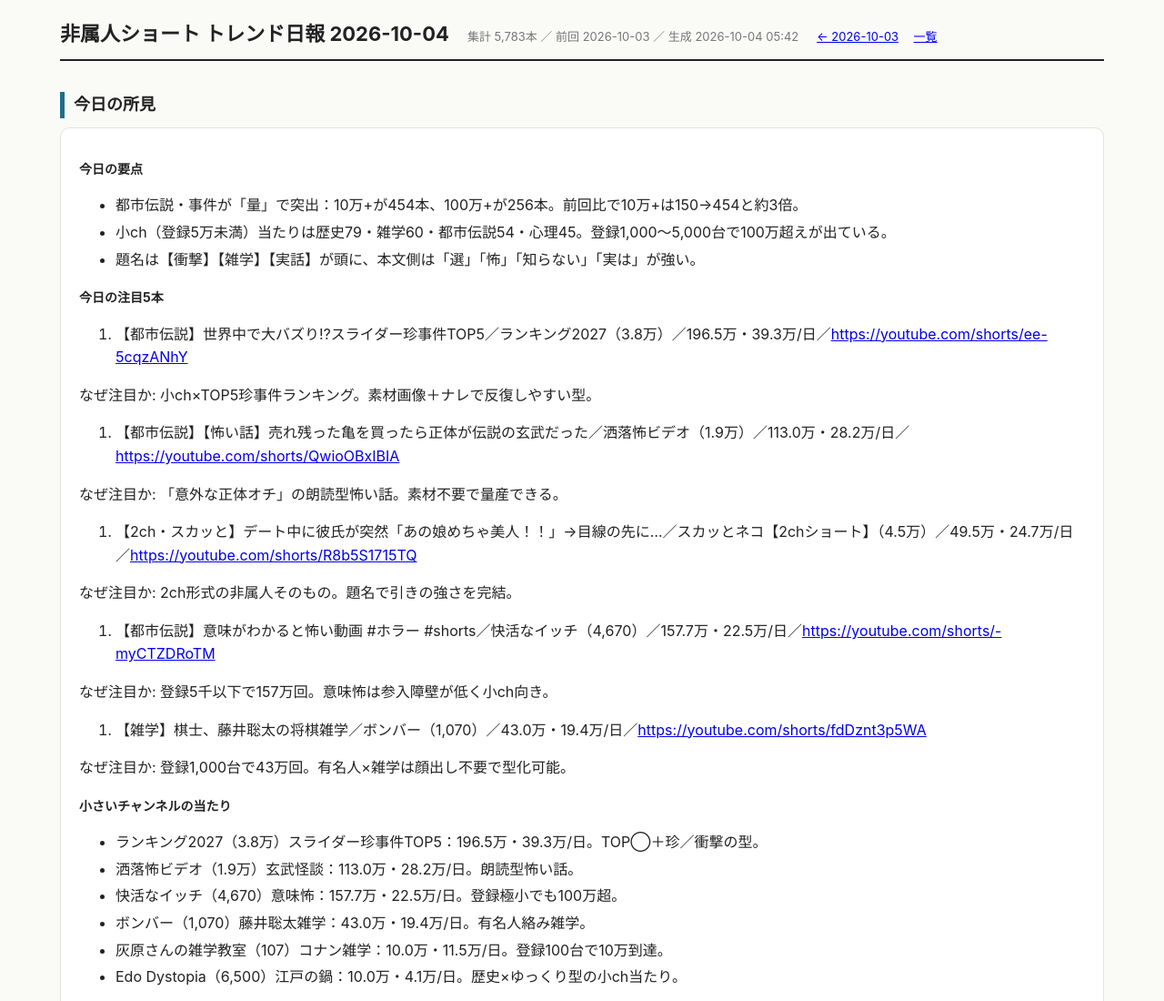
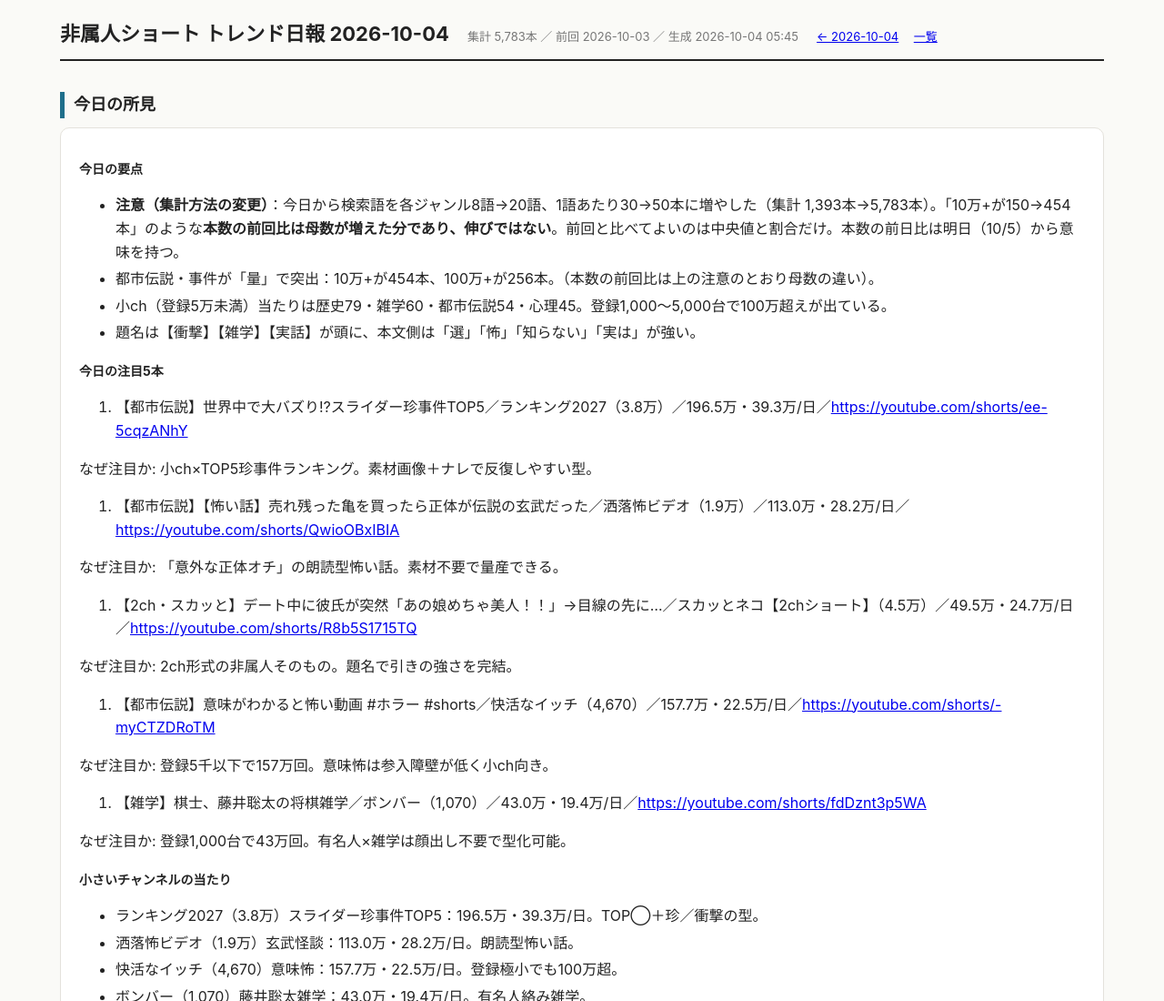
Before and after one commit to hayatorani63-eng/shorts-trend, a plain HTML site: page 2026-10-04.html in a window 1280 px wide. Shown: the top 1100 px of the page at 91% size. Drawn offline with nearby package versions, Linux system fonts and the light colour scheme.

Commit message:
日報 2026-10-04

```diff
--- a/2026-10-04.html
+++ b/2026-10-04.html
@@ -35,12 +35,13 @@ footer{margin-top:40px;color:var(--mut);font-size:12px}
 ul.days{columns:3;font-size:14px}@media(max-width:700px){ul.days{columns:1}table.vt td.c{display:none}}
 </style>
 <script src="https://cdnjs.cloudflare.com/ajax/libs/Chart.js/4.4.1/chart.umd.min.js"></script></head><body><div class="wrap">
-<header><h1>非属人ショート トレンド日報 2026-10-04</h1><span class="meta">集計 5,783本 ／ 前回 2026-10-03 ／ 生成 2026-10-04 05:42</span><nav><a href="2026-10-03.html">← 2026-10-03</a> <a href="index.html">一覧</a></nav></header>
+<header><h1>非属人ショート トレンド日報 2026-10-04</h1><span class="meta">集計 5,783本 ／ 前回 2026-10-03 ／ 生成 2026-10-04 05:45</span><nav><a href="2026-10-04.html">← 2026-10-04</a> <a href="index.html">一覧</a></nav></header>
 
 <h2>今日の所見</h2>
 <div class="narr"><h3>今日の要点</h3>
 <ul>
-<li>都市伝説・事件が「量」で突出：10万+が454本、100万+が256本。前回比で10万+は150→454と約3倍。</li>
+<li><strong>注意（集計方法の変更）</strong>：今日から検索語を各ジャンル8語→20語、1語あたり30→50本に増やした（集計 1,393本→5,783本）。「10万+が150→454本」のような<strong>本数の前回比は母数が増えた分であり、伸びではない</strong>。前回と比べてよいのは中央値と割合だけ。本数の前日比は明日（10/5）から意味を持つ。</li>
+<li>都市伝説・事件が「量」で突出：10万+が454本、100万+が256本。（本数の前回比は上の注意のとおり母数の違い）。</li>
 <li>小ch（登録5万未満）当たりは歴史79・雑学60・都市伝説54・心理45。登録1,000〜5,000台で100万超えが出ている。</li>
 <li>題名は【衝撃】【雑学】【実話】が頭に、本文側は「選」「怖」「知らない」「実は」が強い。</li>
 </ul>
```
Also changed, not shown: index.html (+2 -2 lines).
